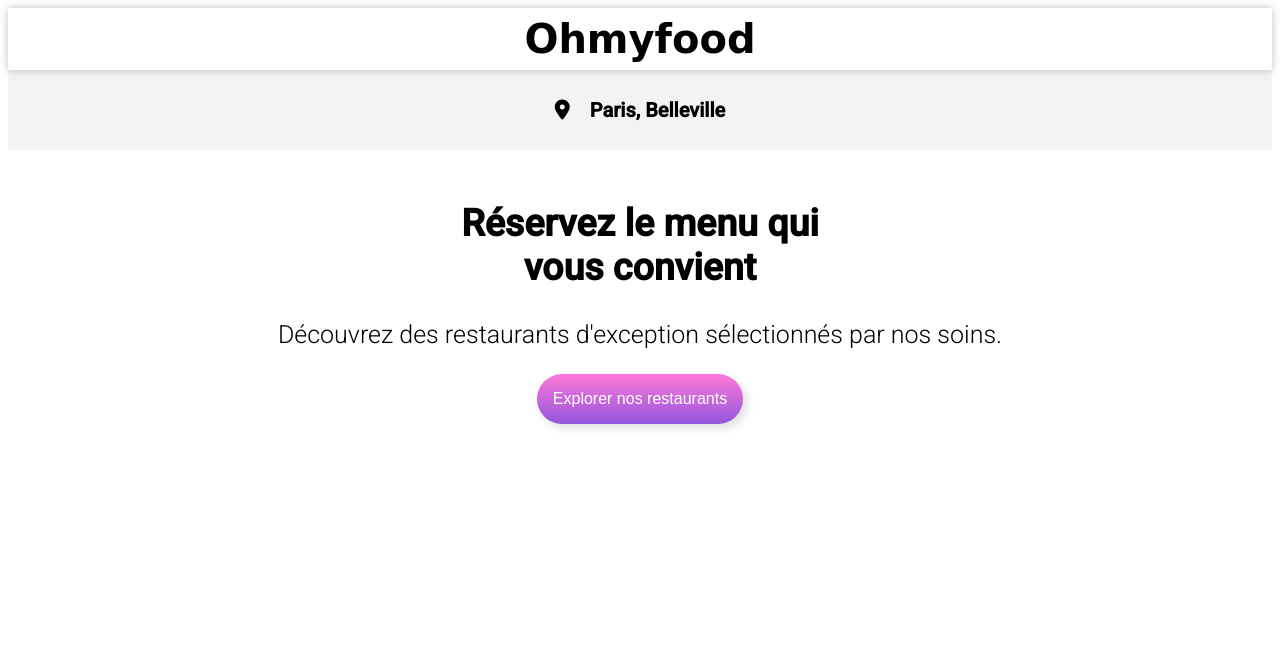
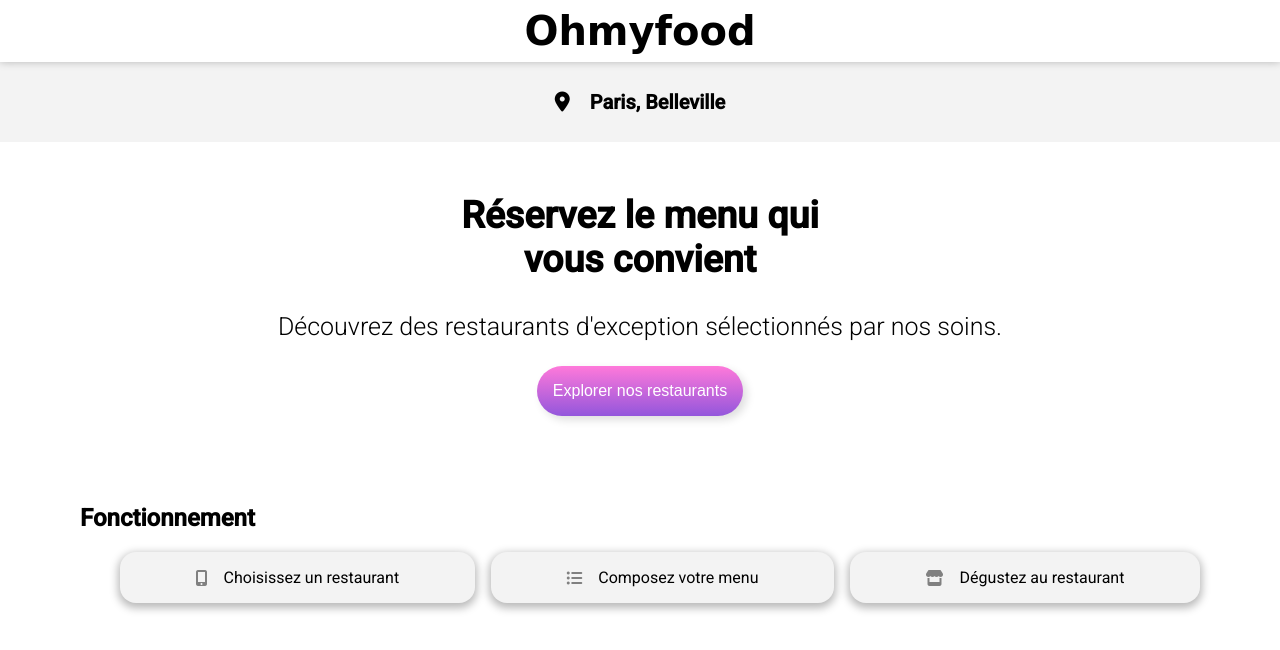
Before and after one commit to DUNON/Oh-My-Food, a website: page index.html in a window 1280 px wide. Drawn offline with Linux system fonts and the light colour scheme; a web font is replaced by a local one.

Commit message:
feat:add operation

```diff
--- a/index.html
+++ b/index.html
@@ -18,15 +18,24 @@
     <header>
         <h1>Ohmyfood</h1>
     </header>
+    <div class="location">
+        <i class="fas fa-map-marker-alt"></i>
+        <p>Paris, Belleville</p>
+    </div>
     <main>
-        <div class="location">
-            <i class="fas fa-map-marker-alt"></i>
-            <p>Paris, Belleville</p>
-        </div>
-        <section class="discovery">
+        <section class="restaurant-discovery">
             <h2>Réservez le menu qui <br>vous convient</h2>
             <P>Découvrez des restaurants d'exception sélectionnés par nos soins.</P>
             <button class="btn">Explorer nos restaurants</button>
+        </section>
+        <section class="operation">
+            <h2>Fonctionnement</h2>
+            <ol>
+                <li><i class="fas fa-mobile-alt"></i>Choisissez un restaurant</li>
+                <li><i class="fas fa-list-ul"></i>Composez votre menu</li>
+                <li><i class="fas fa-store"></i>Dégustez au restaurant</li>
+            </ol>
+
         </section>
 
     </main>
--- a/style.scss
+++ b/style.scss
@@ -3,12 +3,19 @@
 $color-tertiary: #99e2d0;
 $color-lightgrey: #f3f3f3;
 $breakpoint: 1000px;
-
+@mixin flexCol {
+  display: flex;
+  flex-direction: column;
+}
 
 @mixin flexMid {
   display: flex;
   justify-content: center;
   align-items: center;
+}
+
+@mixin boxshadow {
+  box-shadow: 0px 3px 9px 2px rgba(0, 0, 0, 0.28);
 }
 
 @mixin gradient{
@@ -38,6 +45,7 @@
 }
 body{
   font-family: "roboto",sans-serif;
+  margin: 0;
 }
 header{
   font-family: "Shrikhand", cursive;
@@ -46,10 +54,15 @@
   padding: 0.5rem;
   position: relative;
   font-size: 20px;
+    & h1{
+      margin: 0 ;
+    }
 }
-header h1 {
-  margin: 0;
+main{
+  min-width: 320px;
+  margin:0 5%;
 }
+
 .location{
   @include flexMid;
   background-color: $color-lightgrey;
@@ -60,7 +73,7 @@
       margin-right: 20px;
     }
 }
-.discovery{
+.restaurant-discovery{
   text-align: center;
   padding: 20px;
   font-size: 25px;
@@ -73,7 +86,37 @@
   @include btn;
     &:hover{
       opacity: 0.9;
-      box-shadow: 0px 3px 9px 2px rgba(0, 0, 0, 0.28);
+      @include boxshadow;
       transform: scale(1.1);
     }
 }
+.operation{
+  max-width: 1200px;
+  margin: auto;
+  padding: 0 1rem;
+    & ol{
+      @include flexCol;
+      gap: 1rem;
+      @media all and (min-width: $breakpoint) {
+        flex-direction: row;
+      }
+    }
+    & li{
+      background-color: $color-lightgrey;
+      padding: 1rem 2rem;
+      display: flex;
+      align-items: center;
+      justify-content: center;
+      flex-grow: 1;
+      border-radius: 1rem;
+      list-style-type: none;
+      @include boxshadow;
+        &:hover{
+          transform: scale(1.1);
+        }
+    }
+    & i{
+      color: grey;
+      margin-right: 1rem;
+    }
+}
```
Also changed, not shown: style.css, 2 other files.
